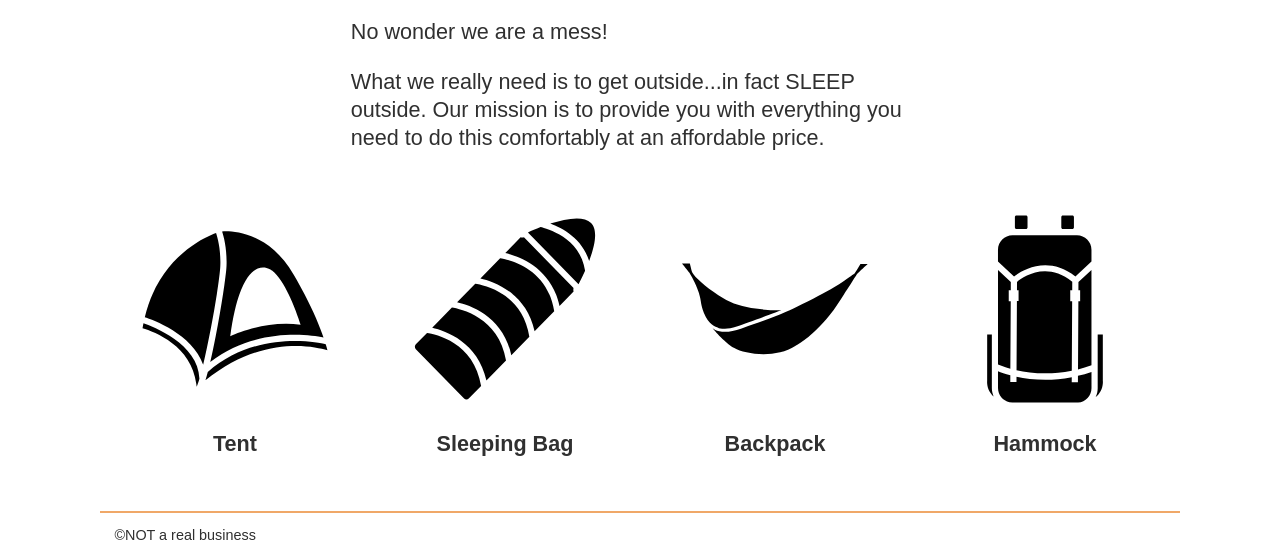
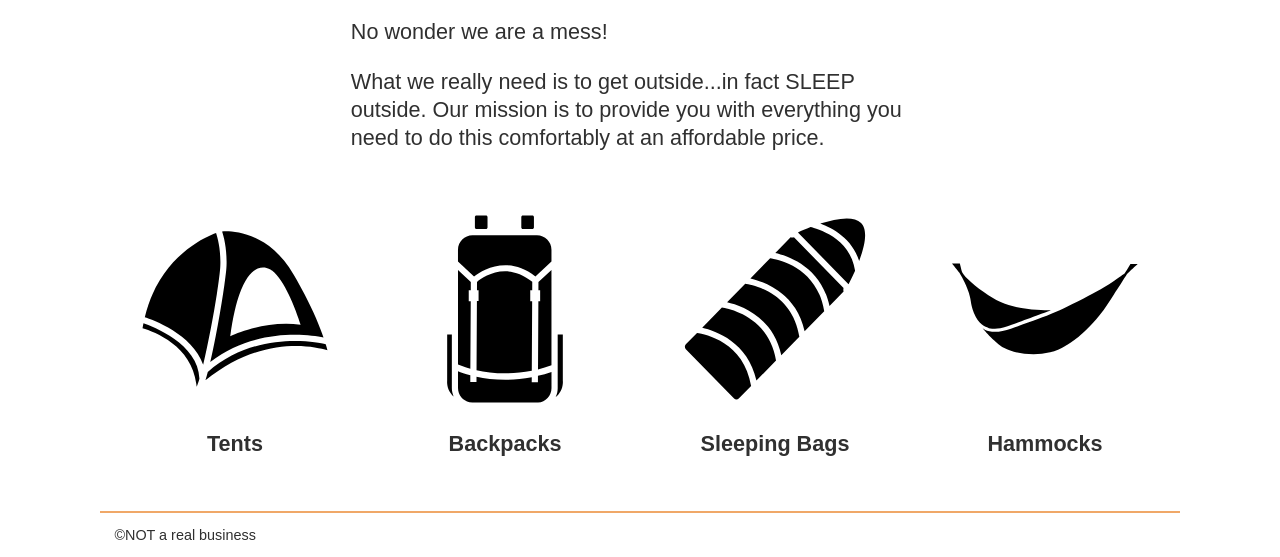
Before and after one commit to ktakamasa/wdd330-group03, a website built with Vite: page src/index.html in a window 1280 px wide. Shown: the part 469-1026 px from the top of the page. Built offline with nearby package versions, Linux system fonts and the light colour scheme.

Commit message:
Fixed category icons and text

```diff
--- a/src/index.html
+++ b/src/index.html
@@ -33,19 +33,19 @@
       <section class="category-grid">
         <div class="category">
           <a href="product-listing/index.html?category=tents"><img src="/images/category-icons/noun_Tent_3544767.svg" alt="Tent Icon from Noun Project: Mustofa Bayu" /></a>
-          <h2 class="category-description">Tent</h2>
+          <h2 class="category-description">Tents</h2>
+        </div>
+        <div class="category">
+          <a href="product-listing/index.html?category=hammocks"><img src="/images/category-icons/noun_carrier_bag_3544771.svg" alt="Hammock Icon from Noun Project: Mustofa Bayu" /></a>
+          <h2 class="category-description">Backpacks</h2>
         </div>
         <div class="category">
           <a href="product-listing/index.html?category=sleeping-bags"><img src="/images/category-icons/noun_Sleeping_Bag_3544775.svg" alt="Sleeping Bag Icon from Noun Project: Mustofa Bayu" /></a>
-          <h2 class="category-description">Sleeping Bag</h2>
+          <h2 class="category-description">Sleeping Bags</h2>
         </div>
         <div class="category">
           <a href="product-listing/index.html?category=backpacks"><img src="/images/category-icons/noun_Hammock_791143.svg" alt="Backpack Icon from Noun Project: Mustofa Bayu" /></a>
-          <h2 class="category-description">Backpack</h2>
-        </div>
-        <div class="category">
-          <a href="product-listing/index.html?category=hammocks"><img src="/images/category-icons/noun_carrier_bag_3544771.svg" alt="Hammock Icon from Noun Project: Mustofa Bayu" /></a>
-          <h2 class="category-description">Hammock</h2>
+          <h2 class="category-description">Hammocks</h2>
         </div>
       </section>
     </main>
```
